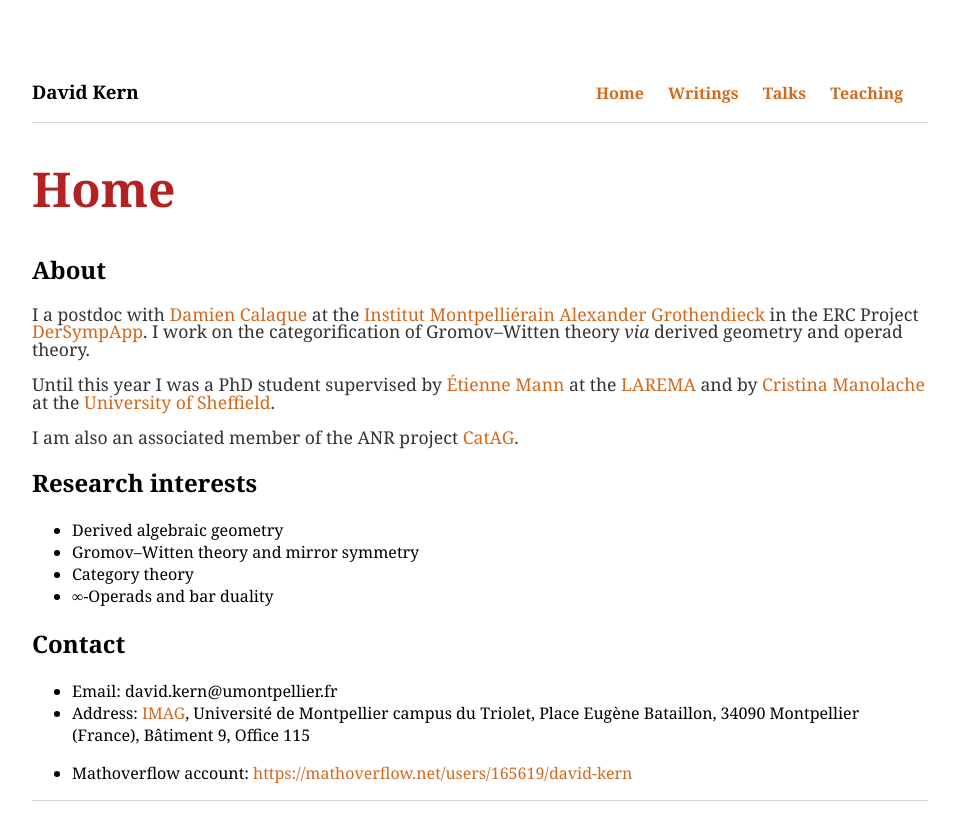
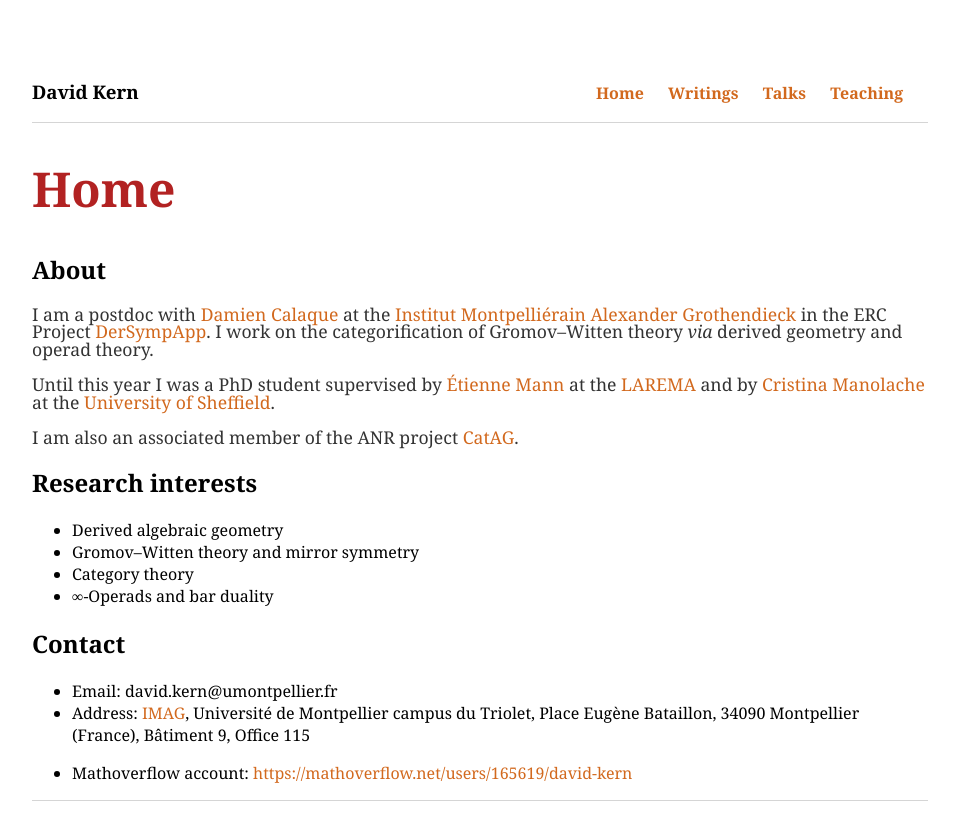
Before and after one commit to dskern/dskern.github.io, a Jekyll site: the page built from index.html, in a window 1280 px wide. Shown: the top 840 px of the page, without its empty margins (160-1115 px from the left). Built offline with Jekyll 4.4.1, drawn with Linux system fonts in a browser that asks for light colours.

Commit message:
Corrected missing verb

```diff
--- a/index.html
+++ b/index.html
@@ -6,7 +6,7 @@ title: Home
 <h2>About</h2>
 
 
-<p>I a postdoc with <a href="https://imag.umontpellier.fr/~calaque/">Damien Calaque</a> at the <a href="https://imag.edu.umontpellier.fr/">Institut Montpelliérain Alexander Grothendieck</a> in the ERC Project <a href="https://damienespadon.wixsite.com/dersympapp">DerSympApp</a>. I work on the categorification of Gromov&ndash;Witten theory <i>via</i> derived geometry and operad theory.</p></p>
+<p>I am a postdoc with <a href="https://imag.umontpellier.fr/~calaque/">Damien Calaque</a> at the <a href="https://imag.edu.umontpellier.fr/">Institut Montpelliérain Alexander Grothendieck</a> in the ERC Project <a href="https://damienespadon.wixsite.com/dersympapp">DerSympApp</a>. I work on the categorification of Gromov&ndash;Witten theory <i>via</i> derived geometry and operad theory.</p></p>
 
 <p>Until this year I was a PhD student supervised by <a href="https://math.univ-angers.fr/~mann/">Étienne Mann</a> at the <a href="https://recherche.math.univ-angers.fr/">LAREMA</a> and by <a href="http://maths.dept.shef.ac.uk/maths/staff_info_910.html">Cristina Manolache</a> at the <a href="http://alg-geom.group.shef.ac.uk">University of Sheffield</a>.
 
```
